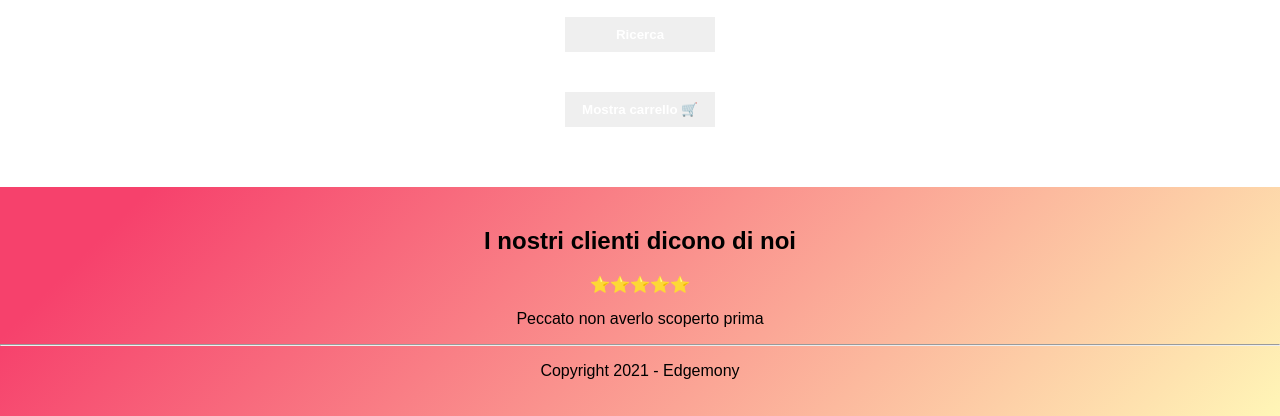
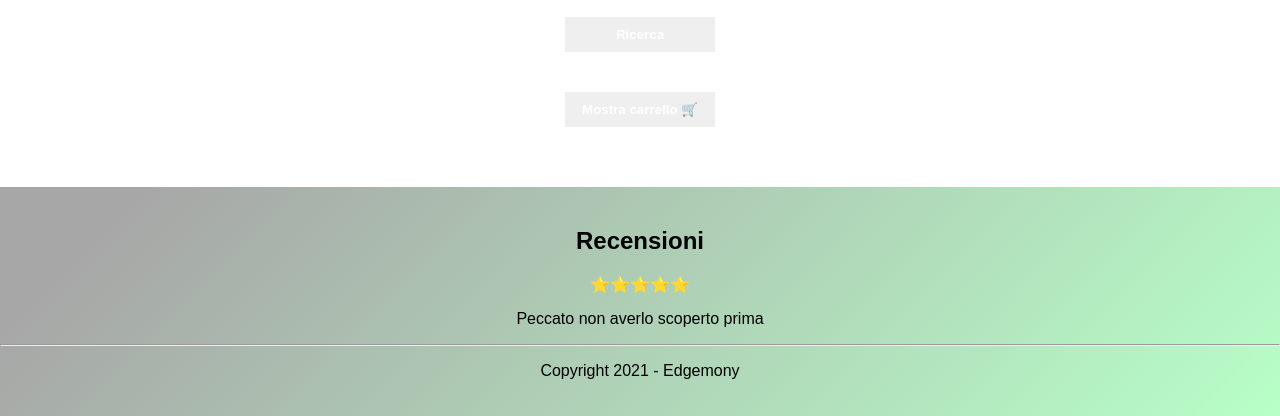
Before and after one commit to giuseppegallocassarino/la-boutique, a plain HTML site: page index.html in a window 1280 px wide. Shown: the part 542-958 px from the top of the page. Drawn offline with Linux system fonts and the light colour scheme; no server answers; a web font is replaced by a local one.

Commit message:
ultimate

```diff
--- a/css/style.css
+++ b/css/style.css
@@ -195,7 +195,7 @@ top:-500px;
 transform: translate(-50% -50%);
 transition: all 0.35s;
 opacity: 2;
-background-image: linear-gradient(135deg, #f6416c 10%, #fff6b7 100%);
+background-image: linear-gradient(135deg, #a7a7a7 10%, #b7ffc7 100%);
 border-radius: 10px;
 line-height: 100px;
 text-align: center;
@@ -215,7 +215,7 @@ font-size: large;
 
 .wrapper__reviews{
   text-align: center;
-  background-image: linear-gradient(135deg, #f6416c 10%, #fff6b7 100%);
+  background-image: linear-gradient(135deg, #a7a7a7 10%, #b7ffc7 100%);
   padding-top: 20px;
   padding-bottom: 20px;
 
--- a/index.html
+++ b/index.html
@@ -37,7 +37,7 @@
     </div>
     <footer>
   <div class="wrapper__reviews">
-    <h2>I nostri clienti dicono di noi</h2>
+    <h2>Recensioni</h2>
     <p>⭐⭐⭐⭐⭐</p>
     <div id="text__review">
       <p></p>
```
